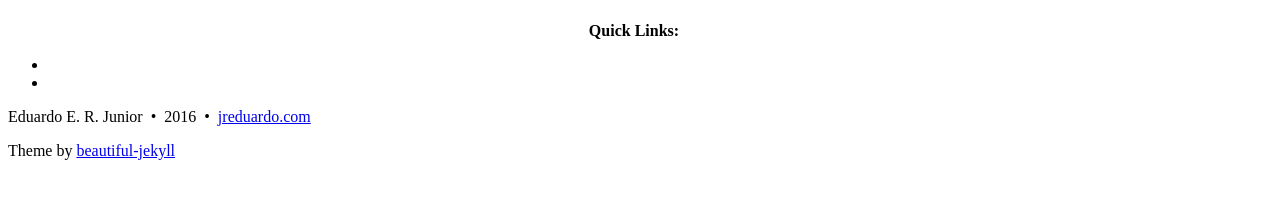
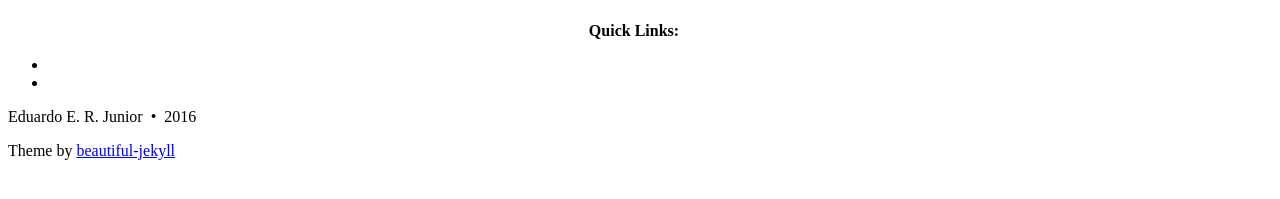
Before and after one commit to jreduardo/oldwebsite, a Jekyll site: the page built from index.md, in a window 1280 px wide. Shown: the part 557-756 px from the top of the page. Built offline with Jekyll 4.4.1, drawn with Linux system fonts in a browser that asks for light colours; some of the changed lines change nothing that is shown.

Commit message:
Remove redirecionamento de página

```diff
--- a/_config.yml
+++ b/_config.yml
@@ -44,7 +44,7 @@ footer-links-active:
 
 # How to display the link to the website in the footer
 # Remove this if you don't want a link in the footer
-url-pretty: "jreduardo.com"
+# url-pretty: "jreduardo.com"
 
 # --- Misc --- #
 
```
